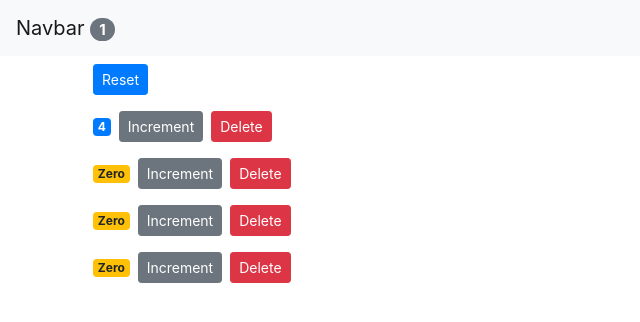
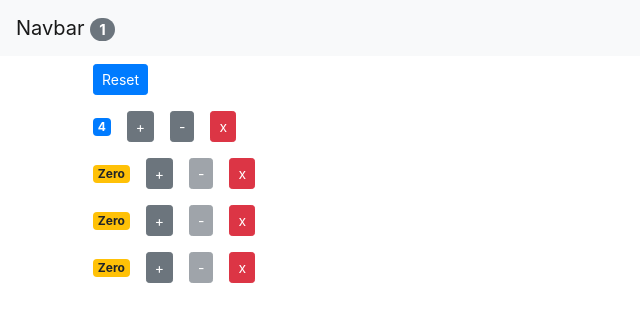
Before and after one commit to christineyoo/react-sandbox, a React (Create React App) app: page / in a window 1280 px wide. Shown: the top 322 px of the page, without its empty margins (0-640 px from the left). Built offline with nearby package versions, Linux system fonts and the light colour scheme.

Commit message:
added decrement button

```diff
--- a/src/App.js
+++ b/src/App.js
@@ -45,15 +45,25 @@ class App extends React.Component {
     this.setState({ counters });
   };
 
+  handleDecrement = (counter) => {
+    const counters = [...this.state.counters];
+    const index = counters.indexOf(counter);
+    counters[index].value--;
+    this.setState({ counters });
+  };
+
   render() {
-    console.log('App - Rendered')
+    console.log('App - Rendered');
     return (
       <React.Fragment>
-        <NavBar totalCounters={this.state.counters.filter(c => c.value > 0).length} />
+        <NavBar
+          totalCounters={this.state.counters.filter((c) => c.value > 0).length}
+        />
         <main className='container'>
           <ShoppingCounters
             onReset={this.handleReset}
             onIncrement={this.handleIncrement}
+            onDecrement={this.handleDecrement}
             onDelete={this.handleDelete}
             counters={this.state.counters}
           />
--- a/src/components/shoppingCounter.jsx
+++ b/src/components/shoppingCounter.jsx
@@ -15,20 +15,28 @@ class ShoppingCounter extends React.Component {
 
   render() {
     console.log('Counter - Rendered');
+    const { onIncrement, onDecrement, onDelete, counter} = this.props;
     return (
       <React.Fragment>
         <span className={this.getBadgeClasses()}>{this.formatCount()}</span>
         <button
-          onClick={() => this.props.onIncrement(this.props.counter)}
-          className='btn btn-secondary btn-sm'
+          onClick={() => onIncrement(counter)}
+          className='btn btn-secondary btn-sm m-2'
         >
-          Increment
+          +
         </button>
         <button
-          onClick={() => this.props.onDelete(this.props.counter.id)}
+          onClick={() => onDecrement(counter)}
+          className='btn btn-secondary btn-sm m-2'
+          disabled={counter.value === 0}
+        >
+          -
+        </button>
+        <button
+          onClick={() => onDelete(counter.id)}
           className='btn btn-danger btn-sm m-2'
         >
-          Delete
+          x
         </button>
         <br />
       </React.Fragment>
--- a/src/components/shoppingCounters.jsx
+++ b/src/components/shoppingCounters.jsx
@@ -8,7 +8,7 @@ import ShoppingCounter from './shoppingCounter';
 class ShoppingCounters extends React.Component {
   render() {
     console.log('Counters - Rendered')
-    const { onReset, counters, onDelete, onIncrement } = this.props;
+    const { onReset, counters, onDelete, onIncrement, onDecrement } = this.props;
     return (
       <div>
         <button onClick={onReset} className='btn btn-primary btn-sm m-2'>
@@ -20,6 +20,7 @@ class ShoppingCounters extends React.Component {
             key={counter.id}
             onDelete={onDelete}
             onIncrement={onIncrement}
+            onDecrement={onDecrement}
             counter={counter} //you can pass in the entire counter object
           />
         ))}
```
